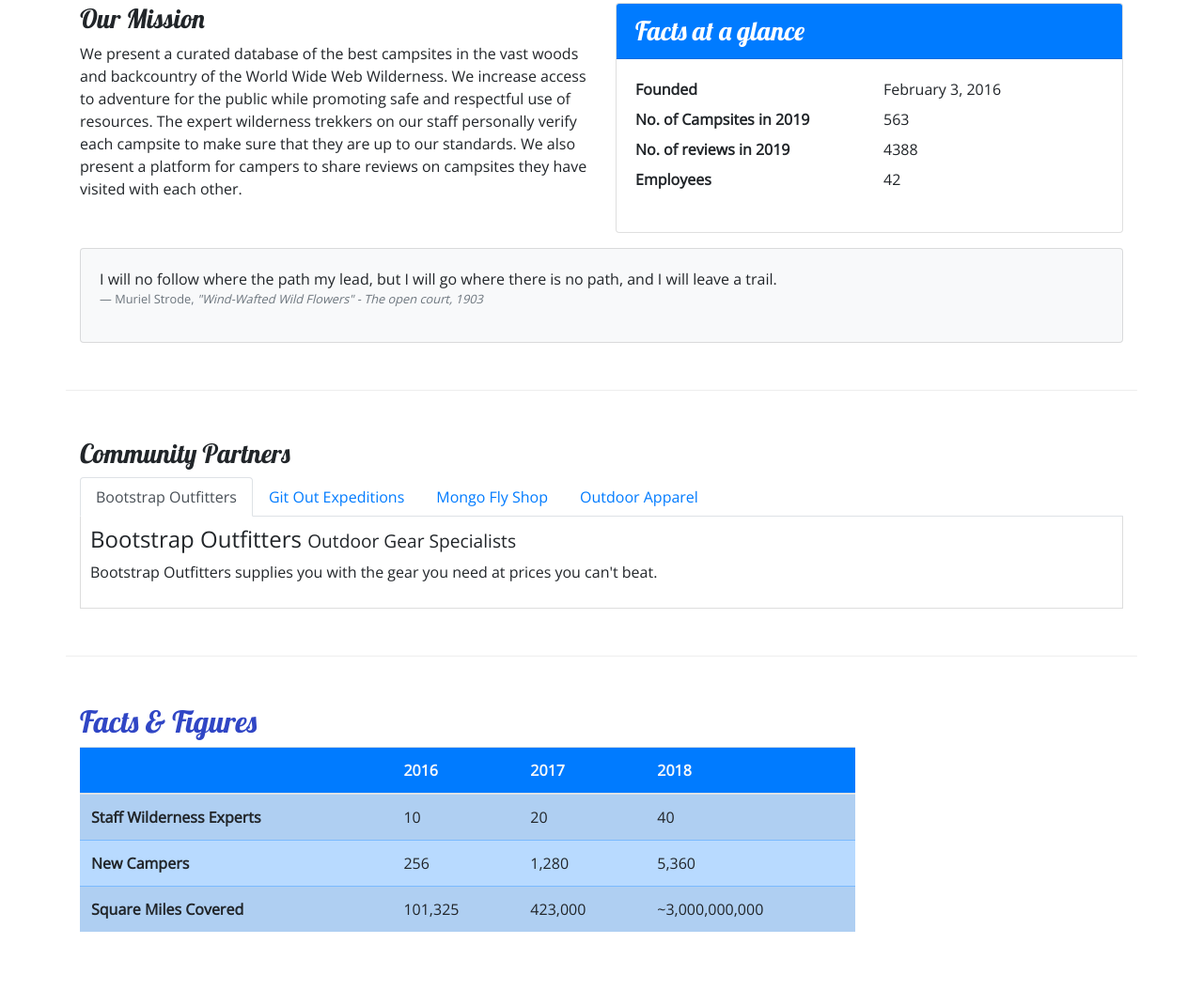
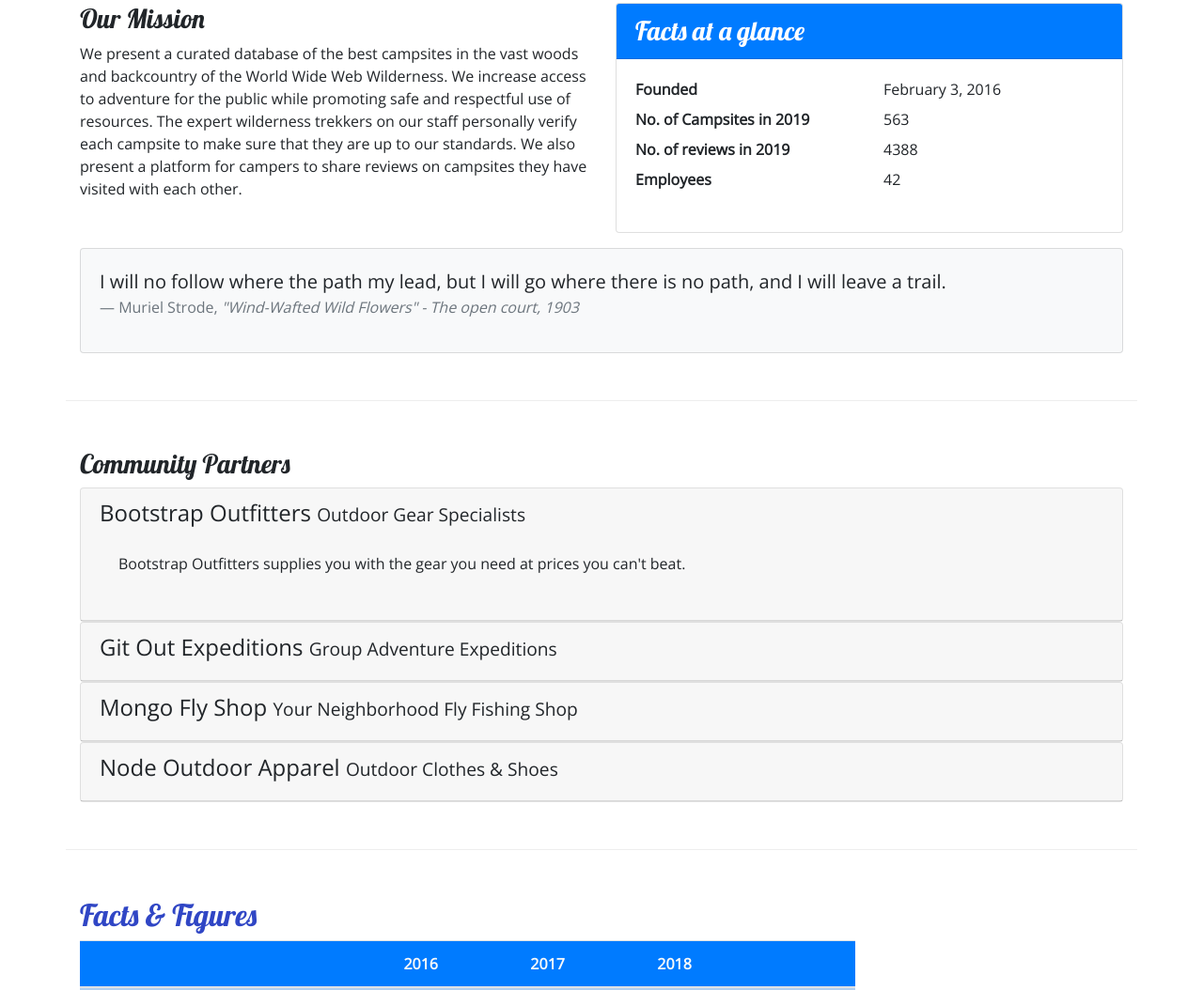
Before and after one commit to christianbullo/nucamp-bootstrap, a website: page aboutus.html in a window 1280 px wide. Shown: the part 402-1456 px from the top of the page at 94% size. Drawn offline with nearby package versions, Linux system fonts and the light colour scheme.

Commit message:
Added Accordion

```diff
--- a/aboutus.html
+++ b/aboutus.html
@@ -95,7 +95,7 @@
             </div>
             <div class="col">
                 <div class="card bg-light mt-3">
-                    <blockquote class="blackquote card-body">
+                    <blockquote class="blockquote card-body">
                         <p class="mb-0">I will no follow where the path my lead, but I will go where there is no path, and
                             I will leave a trail. </p>
                         <footer class="blockquote-footer">Muriel Strode,
@@ -111,28 +111,62 @@
         <div class="row row-content">
             <div class="col">
                 <h3>Community Partners</h3>
-                <ul class="nav nav-tabs">
-                    <li class="nav-item"><a class="nav-link active" href="#bootstrap" role="tab" data-toggle="tab">Bootstrap Outfitters</a></li>
-                    <li class="nav-item"><a class="nav-link" href="#git" role="tab" data-toggle="tab">Git Out Expeditions</a></li>
-                    <li class="nav-item"><a class="nav-link" href="#mongo" role="tab" data-toggle="tab">Mongo Fly Shop</a></li>
-                    <li class="nav-item"><a class="nav-link" href="#node" role="tab" data-toggle="tab">Outdoor Apparel</a></li>
-                </ul>
-                <div class="tab-content">
-                    <div role="tabpanel" class="tab-pane fade show active" id="bootstrap">
-                        <h4>Bootstrap Outfitters <small>Outdoor Gear Specialists</small></h4>
-                        <p class="d-none d-sm-block">Bootstrap Outfitters supplies you with the gear you need at prices you can't beat.</p>
+                <div id="accordion">
+                    <div class="card">
+                        <div role="tab" class="card-header">
+                            <h4>
+                                <a data-toggle="collapse" data-target="#bootstrap">
+                                    Bootstrap Outfitters <small>Outdoor Gear Specialists</small>
+                                </a>
+                            </h4>
+                            <div class="collapse show" id="bootstrap" data-parent="#accordion">
+                                <div class="card-body">
+                                    <p class="d-none d-sm-block">Bootstrap Outfitters supplies you with the gear you need at prices you can't beat.</p>
+                                </div>
+                            </div>
+                        </div>
                     </div>
-                    <div role="tabpanel" class="tab-pane fade" id="git">
-                        <h4>Git Out Expeditions <small>Group Adventure Expeditions</small></h4>
-                        <p class="d-none d-sm-block">Join Git Out Expeditions to explore new horizons with a group of other adventurers!</p>
+                    <div class="card">
+                        <div role="tab" class="card-header">
+                            <h4>
+                                <a class="collapsed" data-toggle="collapse" data-target="#git">
+                                    Git Out Expeditions <small>Group Adventure Expeditions</small>
+                                </a>
+                            </h4>
+                            <div class="collapse" id="git" data-parent="#accordion">
+                                <div class="card-body">
+                                    <p class="d-none d-sm-block">Join Git Out Expeditions to explore new horizons with a group of other adventurers!</p>
+                                </div>
+                            </div>
+                        </div>
                     </div>
-                    <div role="tabpanel" class="tab-pane fade" id="mongo">
-                        <h4>Mongo Fly Shop <small>Your Neighborhood Fly Fishing Shop</small></h4>
-                        <p class="d-none d-sm-block">Need a new fishing pole, a tacklebox, or flies of all kinds? Stop by Mongo Fly Shop.</p>
+                    <div class="card">
+                        <div role="tab" class="card-header">
+                            <h4>
+                                <a class="collapsed" data-toggle="collapse" data-target="#mongo">
+                                    Mongo Fly Shop <small>Your Neighborhood Fly Fishing Shop</small>
+                                </a>
+                            </h4>
+                            <div class="collapse" id="mongo" data-parent="#accordion">
+                                <div class="card-body">
+                                    <p class="d-none d-sm-block">Need a new fishing pole, a tacklebox, or flies of all kinds? Stop by Mongo Fly Shop.</p>
+                                </div>
+                            </div>
+                        </div>
                     </div>
-                    <div role="tabpanel" class="tab-pane fade" id="node">
-                        <h4>Node Outdoor Apparel <small>Outdoor Clothes & Shoes</small></h4>
-                        <p class="d-none d-sm-block">From polar fleeces to swimsuits, hiking boots to waders, a visit to Node will be sure to get you covered.</p>
+                    <div class="card">
+                        <div role="tab" class="card-header">
+                            <h4>
+                                <a class="collapsed" data-toggle="collapse" data-target="#node">
+                                    Node Outdoor Apparel <small>Outdoor Clothes & Shoes</small>
+                                </a>
+                            </h4>
+                            <div class="collapse" id="node" data-parent="#accordion">
+                                <div class="card-body">
+                                    <p class="d-none d-sm-block">From polar fleeces to swimsuits, hiking boots to waders, a visit to Node will be sure to get you covered.</p>
+                                </div>
+                            </div>
+                        </div>
                     </div>
                 </div>
             </div>
```
